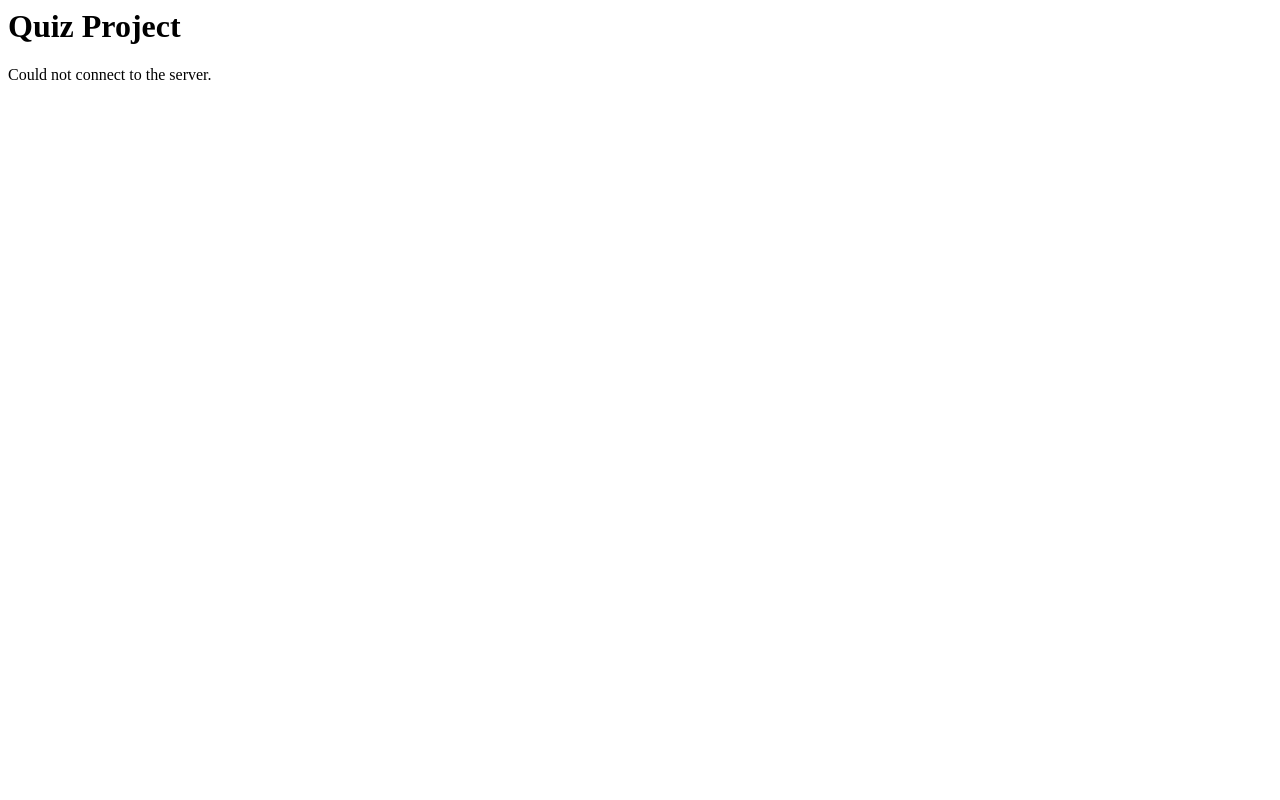
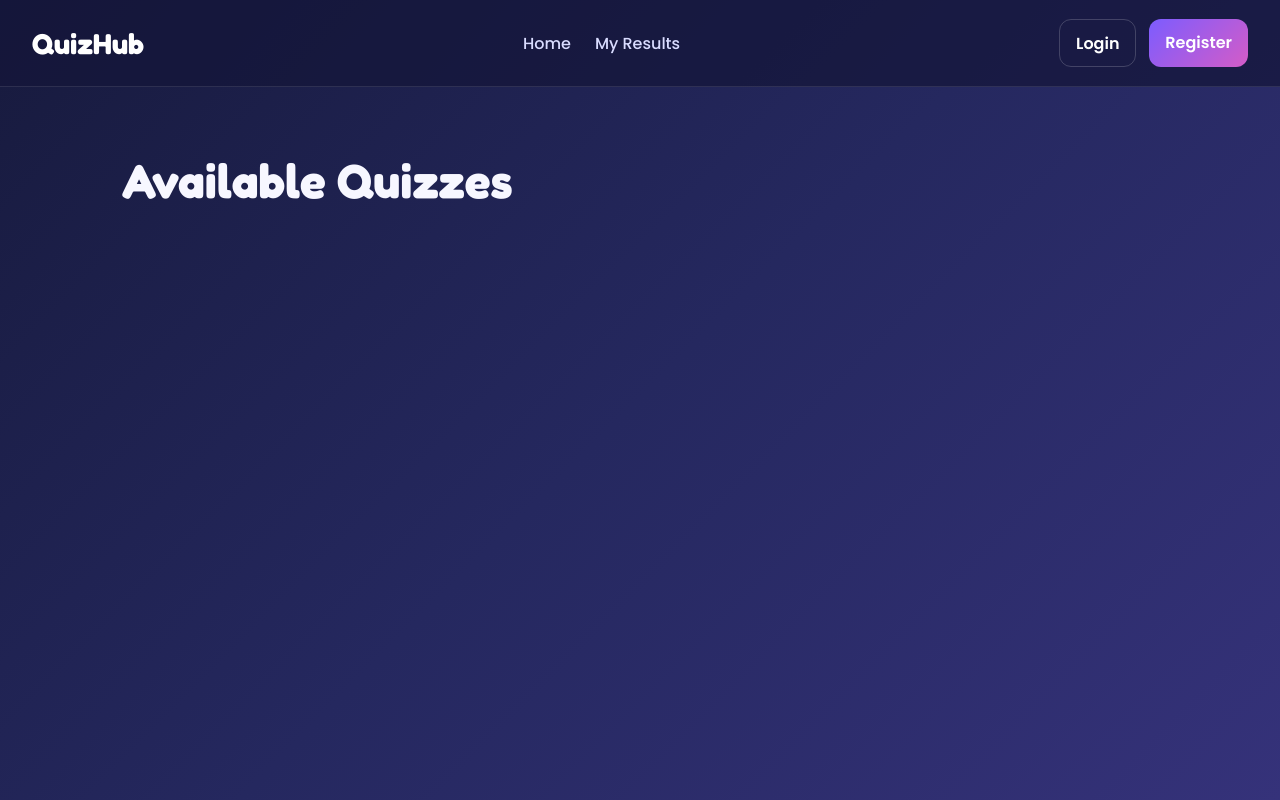
Before and after one commit to Abdullahi-Shire-Mohamud/Quiz-Project-, a website: page public/client/index.html in a window 1280 px wide. Drawn offline with Linux system fonts and the light colour scheme; no server answers.

Commit message:
feat: created index page with navigation and base styling

```diff
--- a/public/client/index.html
+++ b/public/client/index.html
@@ -1,8 +1,63 @@
+<!DOCTYPE html>
+<html lang="en">
+
+<head>
+    <meta charset="UTF-8">
+    <meta name="viewport" content="width=device-width, initial-scale=1.0">
+
+    <title>QuizHub</title>
+
+    <link rel="stylesheet" href="../css/style.css">
+
+    <!-- Test fonts -->
+    <link rel="preconnect" href="https://fonts.googleapis.com">
+    <link rel="preconnect" href="https://fonts.gstatic.com" crossorigin>
+    <link
+        href="https://fonts.googleapis.com/css2?family=Fredoka:wght@500;600;700&family=Poppins:wght@300;400;500;600;700&display=swap"
+        rel="stylesheet">
+</head>
+
 <body>
 
-    <h1>Quiz Project</h1>
+    <header>
+        <nav class="navbar" aria-label="Main navigation">
 
-    <p id="server-status">Checking server connection...</p>
+            <a class="logo" href="index.html">
+                QuizHub
+            </a>
+
+            <ul class="nav-links">
+                <li>
+                    <a href="index.html">Home</a>
+                </li>
+
+                <li>
+                    <a href="results.html">My Results</a>
+                </li>
+
+                <li id="admin-nav-item" hidden>
+                    <a href="admin.html">Admin Dashboard</a>
+                </li>
+            </ul>
+
+            <div class="nav-auth">
+                <a href="login.html">Login</a>
+                <a href="register.html">Register</a>
+            </div>
+
+        </nav>
+    </header>
+
+
+    <main>
+
+        <h1>Available Quizzes</h1>
+
+    </main>
+
 
     <script src="../js/start.js"></script>
+
 </body>
+
+</html>
--- a/public/css/style.css
+++ b/public/css/style.css
@@ -1 +1,108 @@
-/*C
+* {
+    box-sizing: border-box;
+}
+
+body {
+    margin: 0;
+    min-height: 100vh;
+    font-family: "Poppins", sans-serif;
+    color: #f7f7ff;
+    background: linear-gradient(135deg, #171a3d, #25285f, #35327a);
+}
+
+.navbar {
+    display: flex;
+    justify-content: space-between;
+    align-items: center;
+    padding: 1.2rem 2rem;
+
+    background: rgba(20, 22, 58, 0.72);
+    border-bottom: 1px solid rgba(255, 255, 255, 0.1);
+}
+
+.logo {
+    font-family: "Fredoka", sans-serif;
+    font-size: 1.8rem;
+    font-weight: 700;
+    color: #ffffff;
+    text-decoration: none;
+}
+
+.nav-links {
+    display: flex;
+    gap: 1.5rem;
+    list-style: none;
+    margin: 0;
+    padding: 0;
+}
+
+.nav-links a {
+    color: #d9dcff;
+    text-decoration: none;
+    font-weight: 500;
+    transition: 0.2s;
+}
+
+.nav-links a:hover {
+    color: #ffffff;
+}
+
+.nav-auth {
+    display: flex;
+    gap: 0.8rem;
+}
+
+.nav-auth a {
+    padding: 0.65rem 1rem;
+    border-radius: 12px;
+    text-decoration: none;
+    font-weight: 600;
+}
+
+.nav-auth a:first-child {
+    color: #ffffff;
+    border: 1px solid rgba(255, 255, 255, 0.18);
+}
+
+.nav-auth a:last-child {
+    color: white;
+    background: linear-gradient(135deg, #7c5cff, #d45cc7);
+}
+
+main {
+    max-width: 1100px;
+    margin: 0 auto;
+    padding: 4rem 2rem;
+}
+
+main h1 {
+    margin: 0;
+    font-family: "Fredoka", sans-serif;
+    font-size: 3rem;
+}
+
+#server-status {
+    margin-top: 1rem;
+    color: #c9cfff;
+}
+
+@media (max-width: 750px) {
+    .navbar {
+        flex-direction: column;
+        align-items: flex-start;
+        gap: 1rem;
+    }
+
+    .nav-links,
+    .nav-auth {
+        flex-wrap: wrap;
+    }
+
+    main {
+        padding: 2rem 1rem;
+    }
+
+    main h1 {
+        font-size: 2.2rem;
+    }
+}
```
